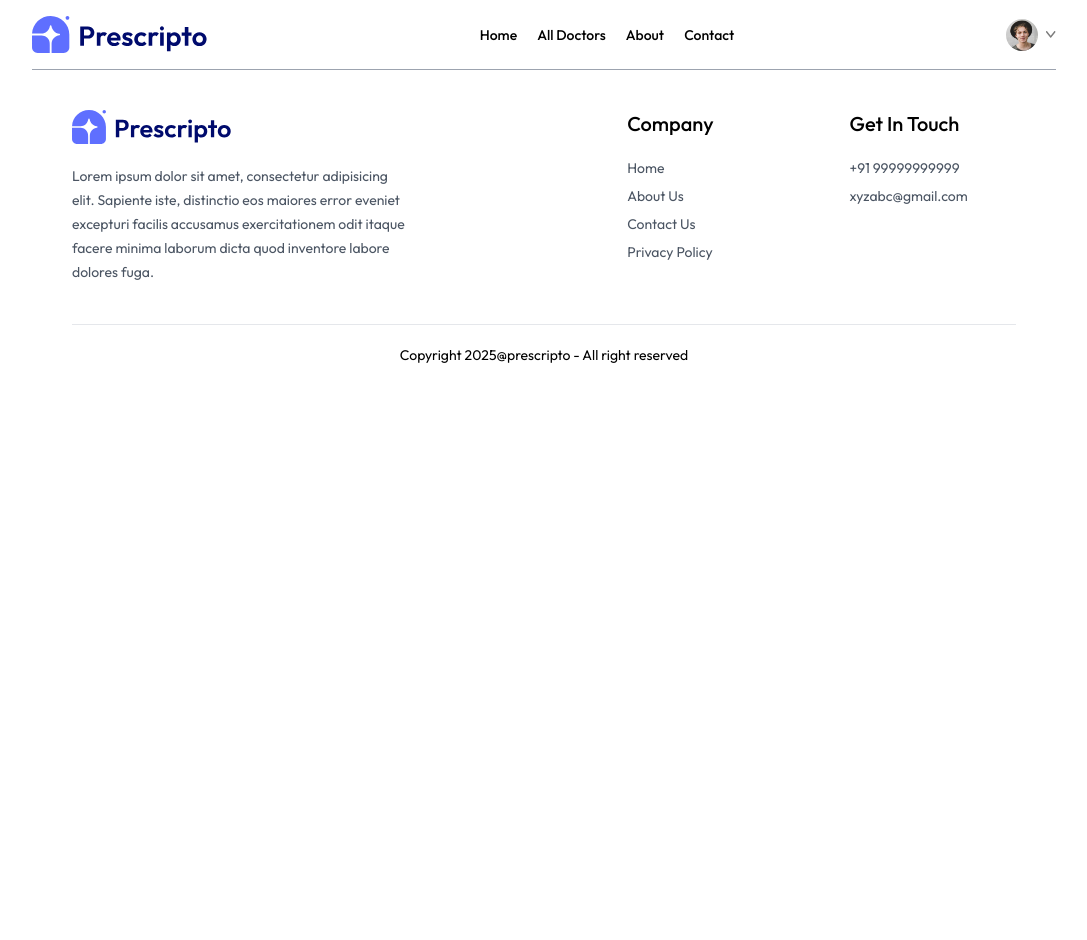
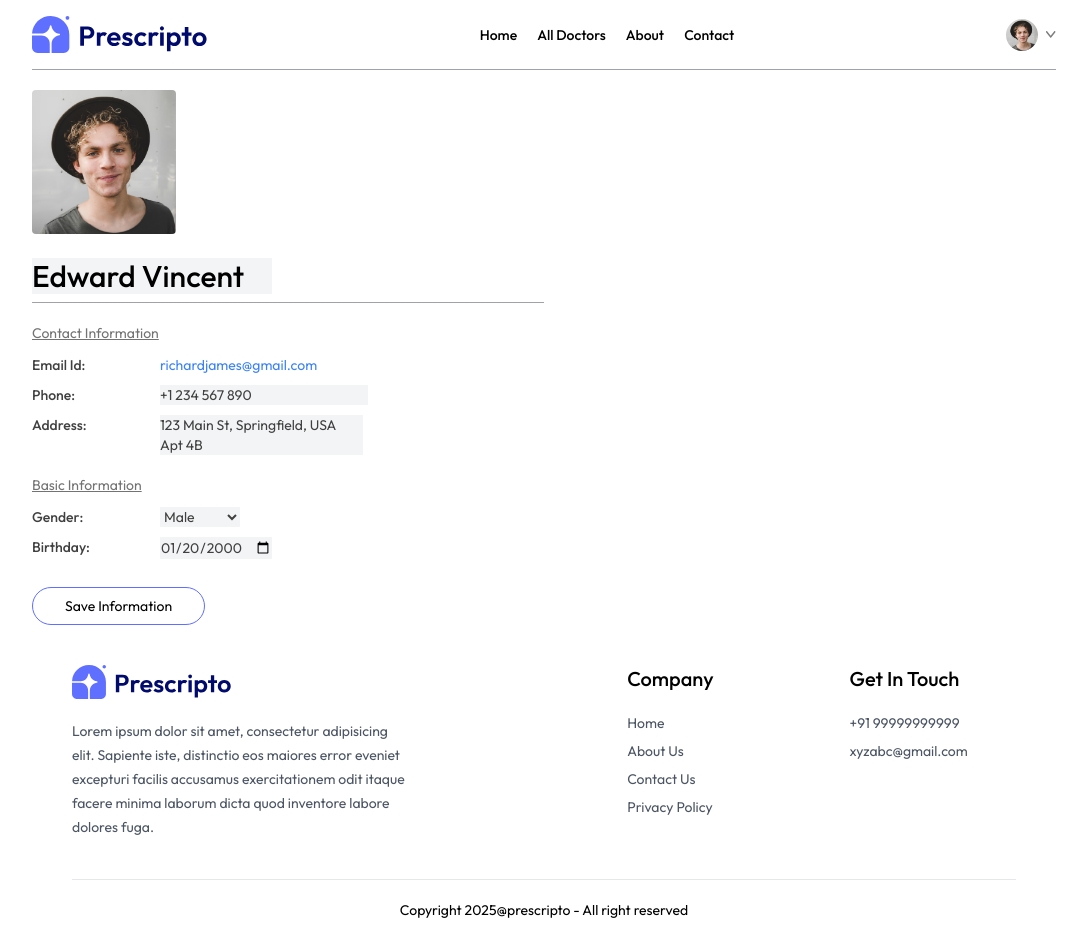
Before and after one commit to MoAnsarMansoorie/doctor-apoointment-system, a React (Vite) app in the folder frontend/: page /my-profile in a window 1280 px wide. Shown: the whole page, without its empty margins (96-1183 px from the left). Before the commit the page ends 800 px from the top, so only its background shows below. Built offline with nearby package versions, Linux system fonts and the light colour scheme.

Commit message:
created myProfile

```diff
--- a/frontend/src/pages/MyAppointments.jsx
+++ b/frontend/src/pages/MyAppointments.jsx
@@ -1,4 +1,4 @@
-import React, { useContext, useEffect, useState } from 'react';
+import React from 'react';
 
 
 const MyAppointments = () => {
--- a/frontend/src/pages/MyProfile.jsx
+++ b/frontend/src/pages/MyProfile.jsx
@@ -1,8 +1,97 @@
-import React from 'react';
+import React, { useState } from 'react';
+import { assets } from '../assets/assets';
 
 const MyProfile = () => {
+  const [userData, setUserData] = useState({
+    name: "Edward Vincent",
+    image: assets.profile_pic,
+    email: "richardjames@gmail.com",
+    phone: "+1 234 567 890",
+    address: {
+      line1: "123 Main St, Springfield, USA",
+      line2: "Apt 4B",
+      city: "Springfield",
+    },
+    gender: "Male",
+    dob: "2000-01-20",
+  })
+
+  const [isEdit, setIsEdit] = useState(true);
+
   return (
-    <div>
+    <div className='max-w-lg flex flex-col gap-2 text-sm'>
+
+      <img className='w-36 rounded' src={userData.image} alt="Profile" />
+
+      {
+        isEdit
+          ? <input className='text-3xl bg-gray-100 font-medium max-w-60 mt-4' type='text' value={userData.name} onChange={e => setUserData(prev => ({ ...prev, name: e.target.value }))} />
+          : <p className='text-3xl font-medium text-neutral-800 mt-4'>{userData.name}</p>
+      }
+
+      <hr className='bg-zinc-400 h-[1px] border-none' />
+
+      <div>
+        <p className="text-neutral-500 underline mt-3">Contact Information</p>
+
+        <div className='grid grid-cols-[1fr_3fr] gap-y-2.5 mt-3 text-neutral-700'>
+          <p className='font-medium'>Email Id:</p>
+          <p className='text-blue-500'>{userData.email}</p>
+
+          <p className='font-medium'>Phone:</p>
+          {
+            isEdit
+              ? <input className='bg-gray-100 max-w-52' type='text' value={userData.phone} onChange={e => setUserData(prev => ({ ...prev, phone: e.target.value }))} />
+              : <h2 className='text-blue-400'>{userData.phone}</h2>
+          }
+
+          <p className='font-medium'>Address:</p>
+          {
+            isEdit
+              ? <p>
+                <input className='bg-gray-100' type='text' onChange={(e) => setUserData((prev) => ({ ...prev, address: { ...prev.address, line1: e.target.value } }))} value={userData.address.line1} />
+                <br />
+                <input className='bg-gray-100' type='text' onChange={e => setUserData(prev => ({ ...prev, address: { ...prev.address, line2: e.target.value } }))} value={userData.address.line2} />
+              </p>
+              : <p className='text-gray-500'>
+                {userData.address.line1}
+                <br />
+                {userData.address.line2}
+              </p>
+          }
+        </div>
+      </div>
+
+      <div>
+        <p className="text-neutral-500 underline mt-3">Basic Information</p>
+
+        <div className='grid grid-cols-[1fr_3fr] gap-y-2.5 mt-3 text-neutral-700'>
+          <p className='font-medium'>Gender:</p>
+          {
+            isEdit
+              ? <select className='max-w-20 bg-gray-100' onChange={(e) => setUserData(prev => ({ ...prev, gender: e.target.value }))} value={userData.gender}>
+                <option value="Male">Male</option>
+                <option value="Female">Female</option>
+              </select>
+              : <p className='text-gray-400'>{userData.gender}</p>
+          }
+
+          <p className='font-medium'>Birthday:</p>
+          {
+            isEdit
+              ? <input className='max-w-28 bg-gray-100' type='date' value={userData.dob} onChange={e => setUserData(prev => ({ ...prev, dob: e.target.value }))} />
+              : <p className='text-gray-400'>{userData.dob}</p>
+          }
+        </div>
+      </div>
+
+      <div className='mt-5'>
+        {
+          isEdit
+            ? <button className='border border-primary px-8 py-2 rounded-full hover:bg-primary hover:text-white transition-all duration-300' onClick={() => setIsEdit(false)}>Save Information</button>
+            : <button className='border border-primary px-8 py-2 rounded-full hover:bg-primary hover:text-white transition-all duration-300' onClick={() => setIsEdit(true)}>Edit Information</button>
+        }
+      </div>
 
     </div>
   );
```
